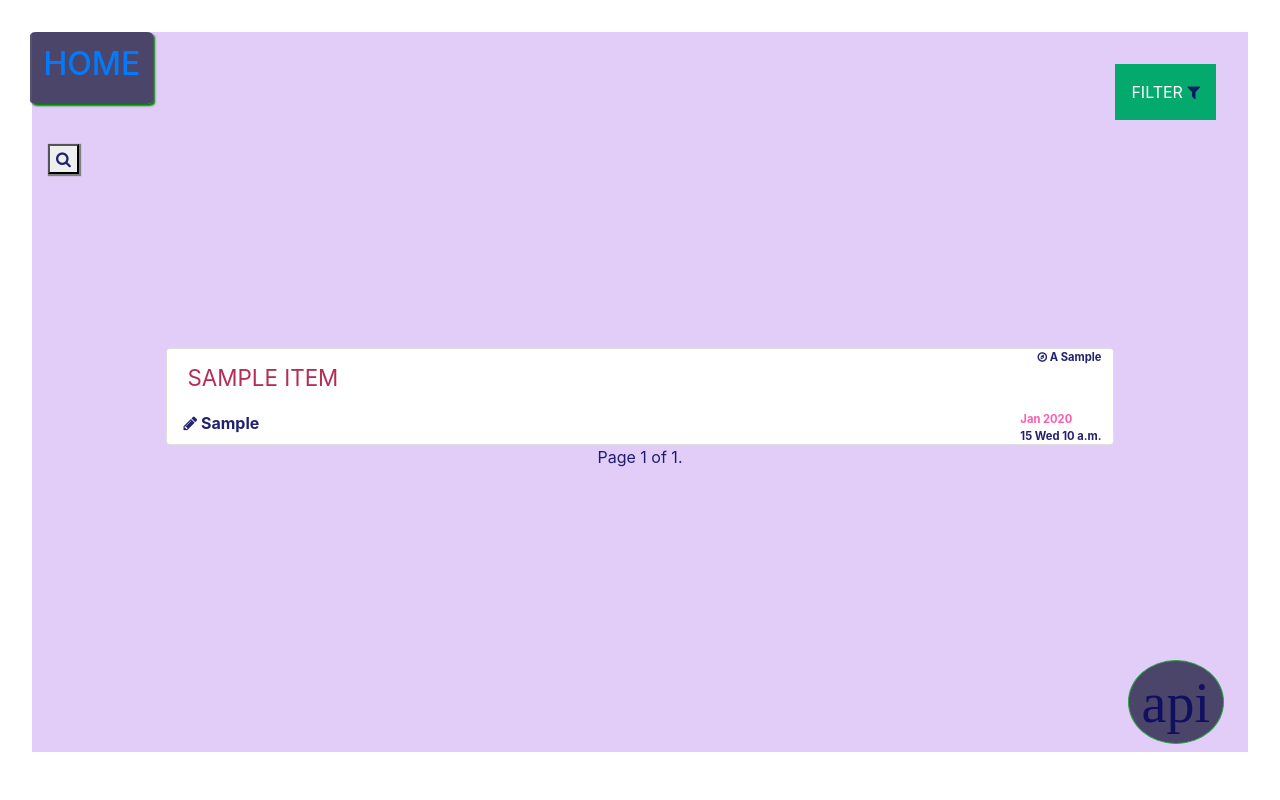
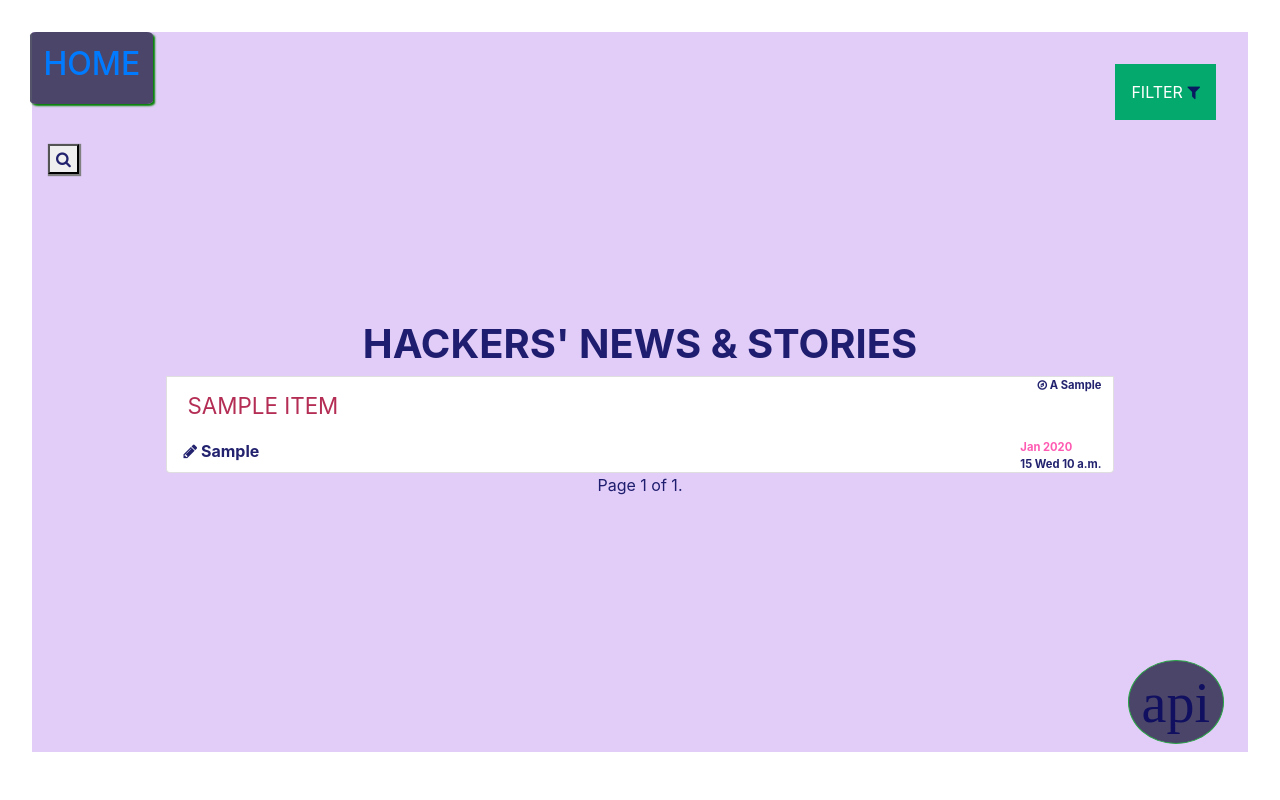
Before and after one commit to mallamsiddiq/hackers-stories, a Django app: page /items/ in a window 1280 px wide. Run offline with Django 4.2, Linux system fonts and the light colour scheme; tables that the repository leaves empty hold one stand-in row (values such as "Sample post"); parts of the project's set-up code (start-up, migrations or seed data) failed here and were passed over; some libraries are stand-ins or nearby versions.

Commit message:
first commit

```diff
--- a/blog/templates/blog/home.html
+++ b/blog/templates/blog/home.html
@@ -1,5 +1,6 @@
 {% load tag_library %}
 {% include 'blog/base/header.html' %}
+<h1><b>HACKERS' NEWS & STORIES</b></h1>
 <a class='btn btn-success add-button' href="{% url 'list-api' %}">
   <i class="fa fa" aria-hidden="true" style="font-size: 3.5em">api</i>
 </a>
@@ -25,12 +26,14 @@
 
         </div>
         <b style="position: absolute;left:  1em;">
+          <a href="{% url 'author-review' item.by %}">
             <span><i class="fa fa-pencil"></i></span>
             {% if item.by %}
             <span>{{item.by}}</span>
             {%else%}
             <span>anonymous</span>
             {%endif%}
+          </a>
             </b>
       </div>
     </a>
```
Also changed, not shown: README.md. Lines whose indentation alone changed are shown as unchanged.
